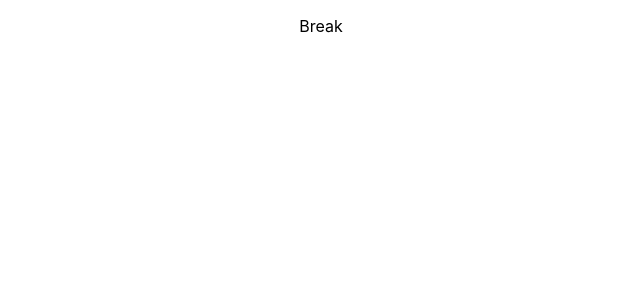
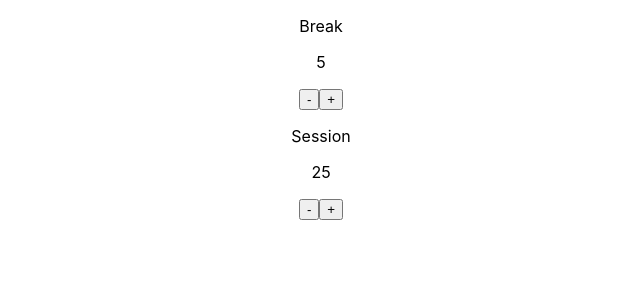
Before and after one commit to ArchonQ/Pomodoro-Clock, a React (Create React App) app: page / in a window 1280 px wide. Shown: the top 300 px of the page, without its empty margins (319-959 px from the left). Built offline with nearby package versions, Linux system fonts and the light colour scheme.

Commit message:
passiing 7 FCC tests now

```diff
--- a/package.json
+++ b/package.json
@@ -6,6 +6,7 @@
     "@testing-library/jest-dom": "^4.2.4",
     "@testing-library/react": "^9.3.2",
     "@testing-library/user-event": "^7.1.2",
+    "moment": "^2.25.3",
     "react": "^16.13.1",
     "react-dom": "^16.13.1",
     "react-scripts": "3.4.1"
--- a/src/App.js
+++ b/src/App.js
@@ -1,11 +1,13 @@
 import React from "react";
-
+import Break from "./components/Break";
+import Session from "./components/Session";
 import "./App.css";
 
 function App() {
   return (
     <div className="App">
-      <p id="break-label">Break</p>
+      <Break />
+      <Session />
     </div>
   );
 }
--- /dev/null
+++ b/src/components/Break.jsx
@@ -0,0 +1,37 @@
+import moment from "moment";
+import React from "react";
+import { useState } from "react";
+
+const Break = () => {
+  const [breakLength, setBreakLength] = useState(300);
+
+  const decrementBreakLengthByOneMinute = () => {
+    const newBreakLength = breakLength - 60;
+
+    if (newBreakLength < 0) {
+      setBreakLength(0);
+    } else {
+      setBreakLength(newBreakLength);
+    }
+  };
+
+  const incrementBreakLengthByOneMinute = () => {
+    setBreakLength(breakLength + 60);
+  };
+
+  const breakLengthInMinutes = moment.duration(breakLength, "s").minutes();
+  return (
+    <div>
+      <p id="break-label">Break</p>
+      <p id="break-length">{breakLengthInMinutes}</p>
+      <button id="break-decrement" onClick={decrementBreakLengthByOneMinute}>
+        -
+      </button>
+      <button id="break-increment" onClick={incrementBreakLengthByOneMinute}>
+        +
+      </button>
+    </div>
+  );
+};
+
+export default Break;
--- /dev/null
+++ b/src/components/Session.jsx
@@ -0,0 +1,43 @@
+import moment from "moment";
+import React from "react";
+import { useState } from "react";
+
+const Session = () => {
+  const [SessionLength, setSessionLength] = useState(60 * 25);
+
+  const decrementSessionLengthByOneMinute = () => {
+    const newSessionLength = SessionLength - 60;
+
+    if (newSessionLength < 0) {
+      setSessionLength(0);
+    } else {
+      setSessionLength(newSessionLength);
+    }
+  };
+
+  const incrementSessionLengthByOneMinute = () => {
+    setSessionLength(SessionLength + 60);
+  };
+
+  const SessionLengthInMinutes = moment.duration(SessionLength, "s").minutes();
+  return (
+    <div>
+      <p id="session-label">Session</p>
+      <p id="session-length">{SessionLengthInMinutes}</p>
+      <button
+        id="session-decrement"
+        onClick={decrementSessionLengthByOneMinute}
+      >
+        -
+      </button>
+      <button
+        id="session-increment"
+        onClick={incrementSessionLengthByOneMinute}
+      >
+        +
+      </button>
+    </div>
+  );
+};
+
+export default Session;
```
Also changed, not shown: 1 other file (tests, documents, lock files or other folders).
